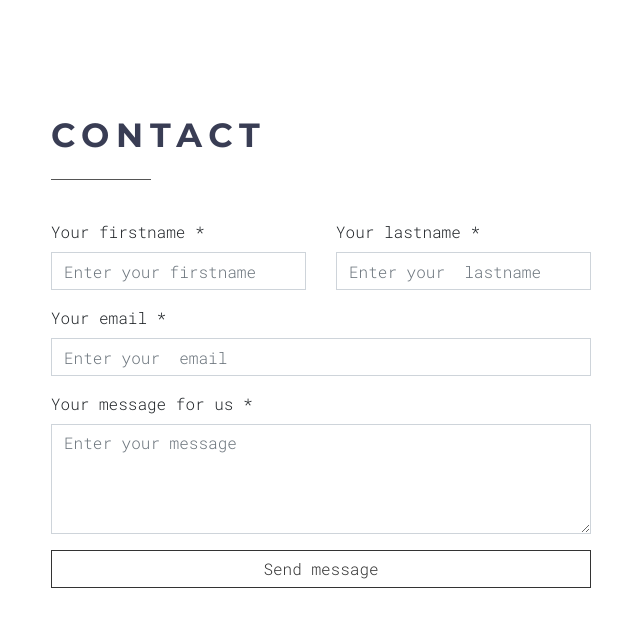
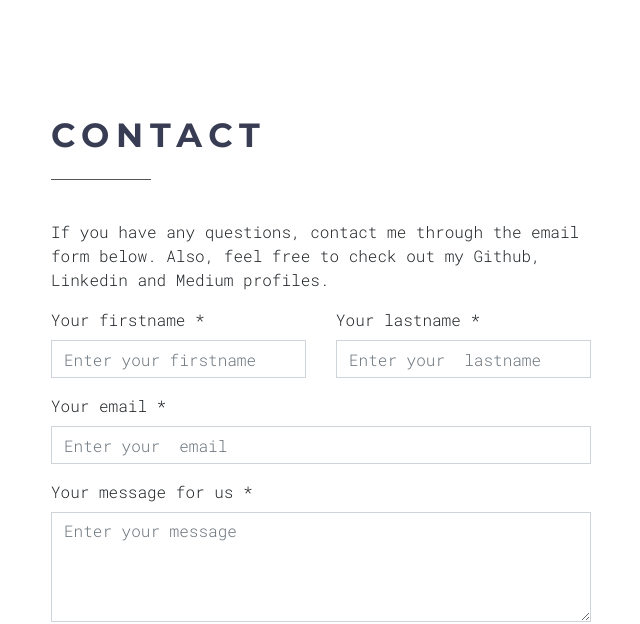
Before and after one commit to alexhanabich/alexhanabich.github.io, a plain HTML site: page index.html in a window 1280 px wide. Shown: the part 5865-6489 px from the top of the page, without its empty margins (34-674 px from the left). Drawn offline with nearby package versions, Linux system fonts and the light colour scheme.

Commit message:
updated contact page

```diff
--- a/index.html
+++ b/index.html
@@ -287,6 +287,7 @@
         <h2 class="heading">Contact</h2>
         <div class="row">
           <div class="col-lg-6">
+            <p>If you have any questions, contact me through the email form below. Also, feel free to check out my Github, Linkedin and Medium profiles.</p>
             <form id="contact-form" method="post" action="#" class="contact-form">
               <div class="controls">
                 <div class="row">
```
